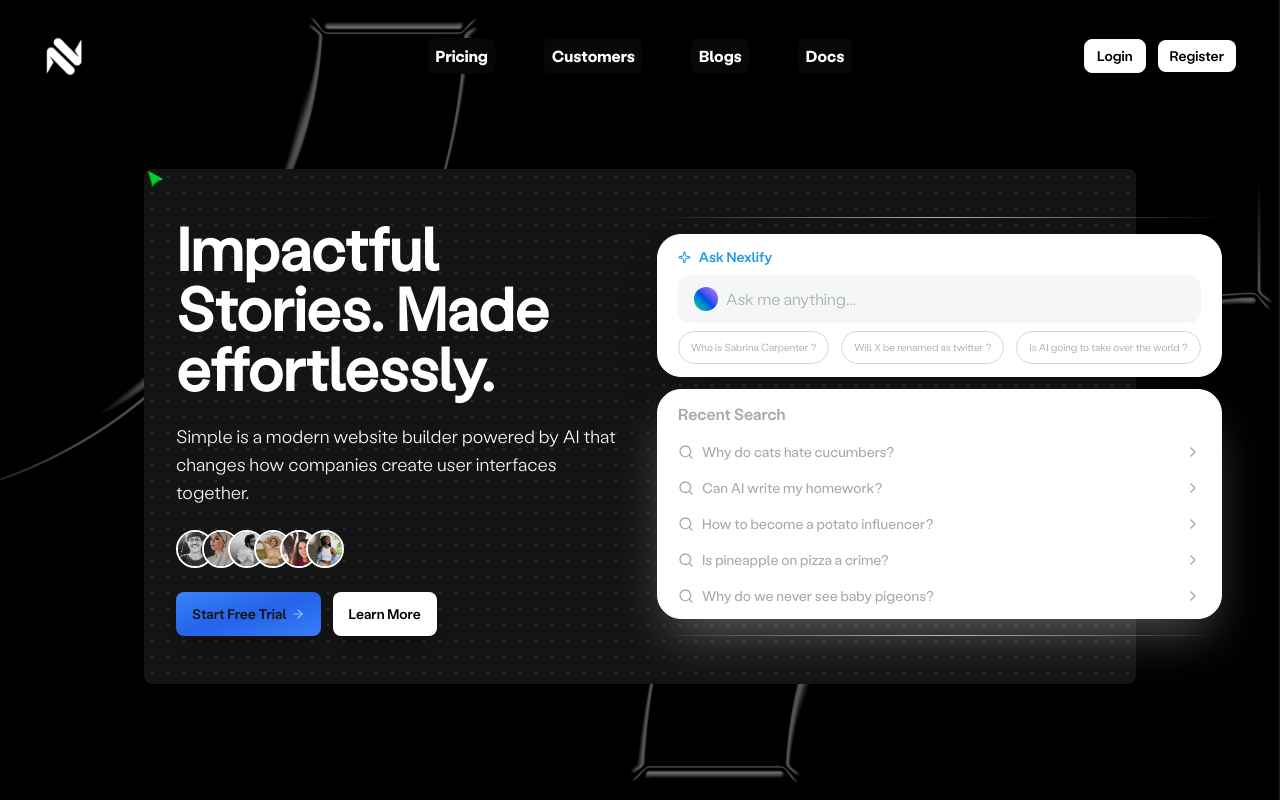
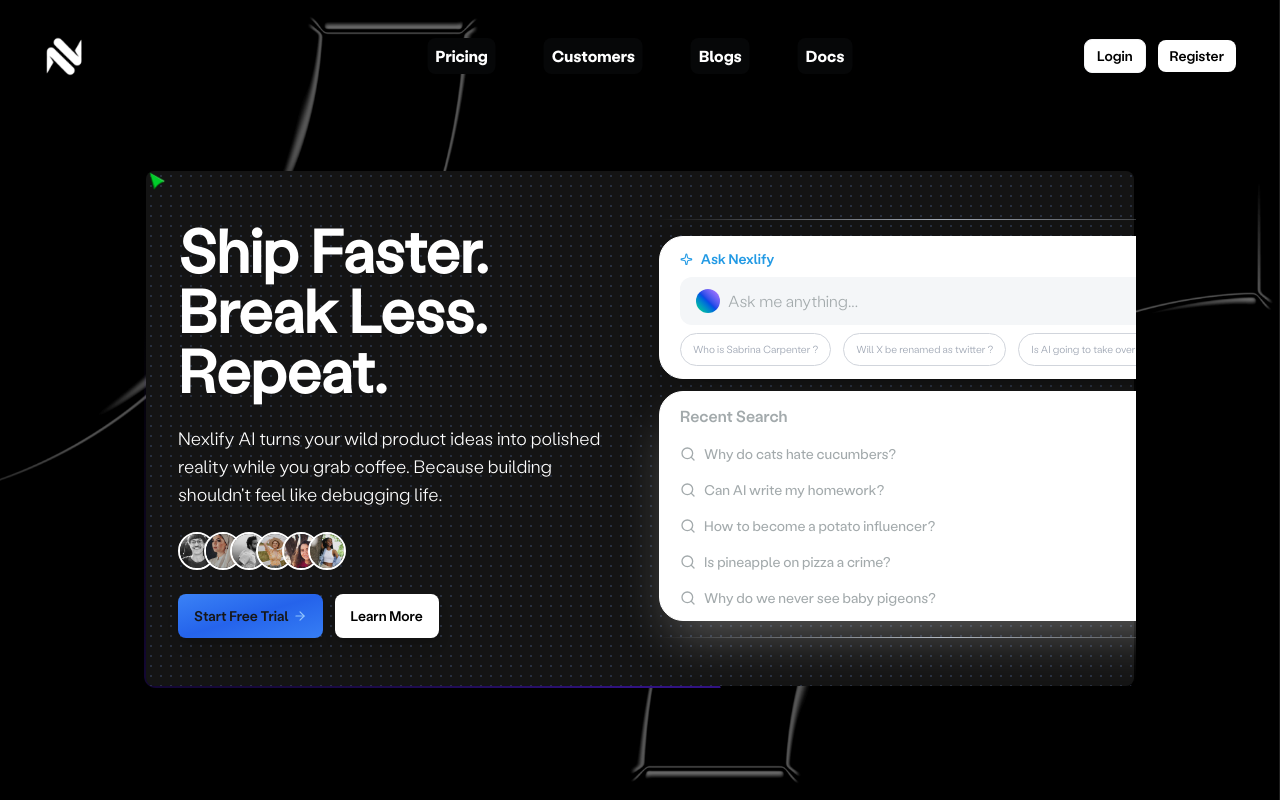
Before and after one commit to ds-spec/simple-ai, a Next.js app: page / in a window 1280 px wide. Built offline with nearby package versions, Linux system fonts and the light colour scheme.

Commit message:
Added the animated border around the section div, it's looking cool now :)

```diff
--- a/app/globals.css
+++ b/app/globals.css
@@ -15,6 +15,16 @@
   --font-grotesk-regular: var(--font-grotesk-regular);
   --font-grotesk-medium: var(--font-grotesk-medium);
   --font-grotesk-bold: var(--font-grotesk-bold);
+  --animate-rotate: rotate 10s linear infinite;
+}
+
+@keyframes rotate {
+  from {
+    transform: rotate(0deg) scale(10);
+  }
+  to {
+    transform: rotate(-360deg) scale(10);
+  }
 }
 
 @media (prefers-color-scheme: dark) {
@@ -52,11 +62,11 @@
 }
 
 .cursor {
-  width: 40px;
-  height: 40px;
+  width: 50px;
+  height: 50px;
   border-radius: 50%;
   position: relative;
-  z-index: 999;
+  z-index: 9999;
   pointer-events: none;
 }
 
--- a/components/BuilderSection.jsx
+++ b/components/BuilderSection.jsx
@@ -7,7 +7,8 @@
 
 export default function BuilderSection() {
   const [clientX, setClientX] = useState(0);
-  const [mouseArea,setMouseArea] = useState(false);
+  const [mouseArea, setMouseArea] = useState(false);
+  console.log(mouseArea,"mousearea")
   const [clientY, setClientY] = useState(0);
   const avatars = [
     "avatar-01.jpg",
@@ -25,13 +26,18 @@
   };
 
   return (
-    <div className="w-full h-full px-36 ">
+    <div className="w-full h-full px-36">
+      <div className="relative w-full rounded-xl h-full p-0.5 overflow-hidden">
+        <div className="absolute animate-rotate inset-0 rounded-xl bg-[conic-gradient(#311283_20deg,transparent_120deg)]" />
         <section
-        onMouseMove={(e) => handleCursorMovement(e)}
+          onMouseMove={(e) => {
+            handleCursorMovement(e);
+            setMouseArea(false);
+          }}
           onMouseLeave={() => setMouseArea(true)}
-        className="w-full bg-[#141414] rounded-lg flex flex-col gap-6 px-8 py-12 z-10 relative cursor-none"
+          className="w-full bg-[#141414] rounded-lg flex flex-col gap-6  z-10 relative cursor-none"
         >
-        <div className="absolute inset-0 z-0 h-full w-full bg-[radial-gradient(#3846638c_1px,transparent_1px)] [background-size:16px_16px]" />
+          <div className="absolute inset-0 z-[-1] h-full w-full bg-[radial-gradient(#3846638c_1px,transparent_1px)] [background-size:10px_10px]" />
           <div
             style={{
               display: mouseArea ? "none" : "block",
@@ -40,16 +46,17 @@
               left: `${clientX}px`,
               pointerEvents: "none",
             }}
-          className="cursor absolute z-50"
+            className="cursor"
           />
-        <div className="flex z-10 w-full items-center gap-8 ">
+          <div className="flex z-10 w-full items-center gap-8 px-8 py-12">
             <div className="flex flex-col max-w-md gap-6 w-full">
               <h1 className="font-grotesk-regular text-6xl font-semibold text-white">
-              Impactful Stories. Made effortlessly.
+                Ship Faster. Break Less. Repeat.
               </h1>
               <p className="font-grotesk-light text-lg text-white">
-              Simple is a modern website builder powered by AI that changes how
-              companies create user interfaces together.
+                Nexlify AI turns your wild product ideas into polished reality
+                while you grab coffee. Because building shouldn't feel like
+                debugging life.
               </p>
               <div className="flex items-center">
                 {avatars.map((avatar, index) => (
@@ -79,37 +86,11 @@
             </div>
 
             <div className="w-full h-full flex justify-center py-4 border-image">
-            {/* <div className="bg-[#101827] w-full h-full rounded-2xl">
-              <div className="flex justify-between items-center w-full h-10 px-5 py-4">
-                <div className="flex items-center gap-2">
-                  <div className="w-2.5 h-2.5 rounded-full bg-[#4b5563]" />
-                  <div className="w-2.5 h-2.5 rounded-full bg-[#4b5563]" />
-                  <div className="w-2.5 h-2.5 rounded-full bg-[#4b5563]" />
-                </div>
-                <p className="font-inter text-sm text-white">nexlify.ai</p>
-                <div />
-              </div>
-              <div className="mt-4 px-4">
-                <p className="font-roboto text-sm">
-                  npm login{" "}
-                  <span className="text-[#6b7280]">
-                    --registry=https://npm.pkg.github.com
-                  </span>{" "}
-                  <br />
-                  <span className="text-[#6b7280]">
-                    --scope=@phanatic Successfully logged-in.
-                  </span>{" "}
-                  <p className="font-roboto text-sm mt-6">
-                    npm publish <br />
-                    <span className="text-[#6b7280]">Package published.</span>
-                  </p>
-                </p>
-              </div>
-            </div> */}
               <AIEngineDashboard />
             </div>
           </div>
         </section>
       </div>
+    </div>
   );
 }
--- a/components/Navbar.jsx
+++ b/components/Navbar.jsx
@@ -36,12 +36,6 @@
           >
             Docs
           </a>
-          {/* <a
-            className="text-white font-grotesk-bold text-md bg-[#060708] hover:bg-white hover:text-black px-2 py-1.5 font-normal"
-            href="#"
-          >
-            Extra
-          </a> */}
         </div>
 
         <div className="flex items-center gap-3">
```
Lines whose indentation alone changed are shown as unchanged.
